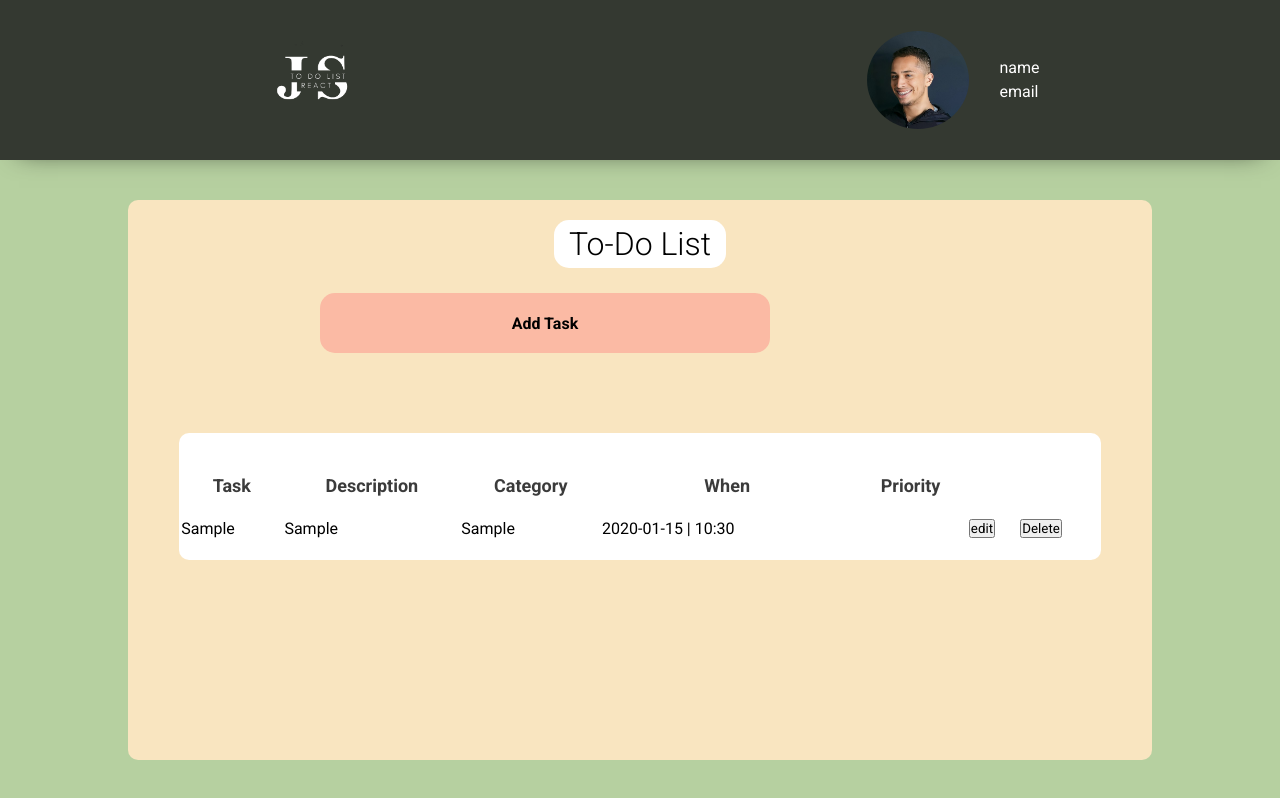
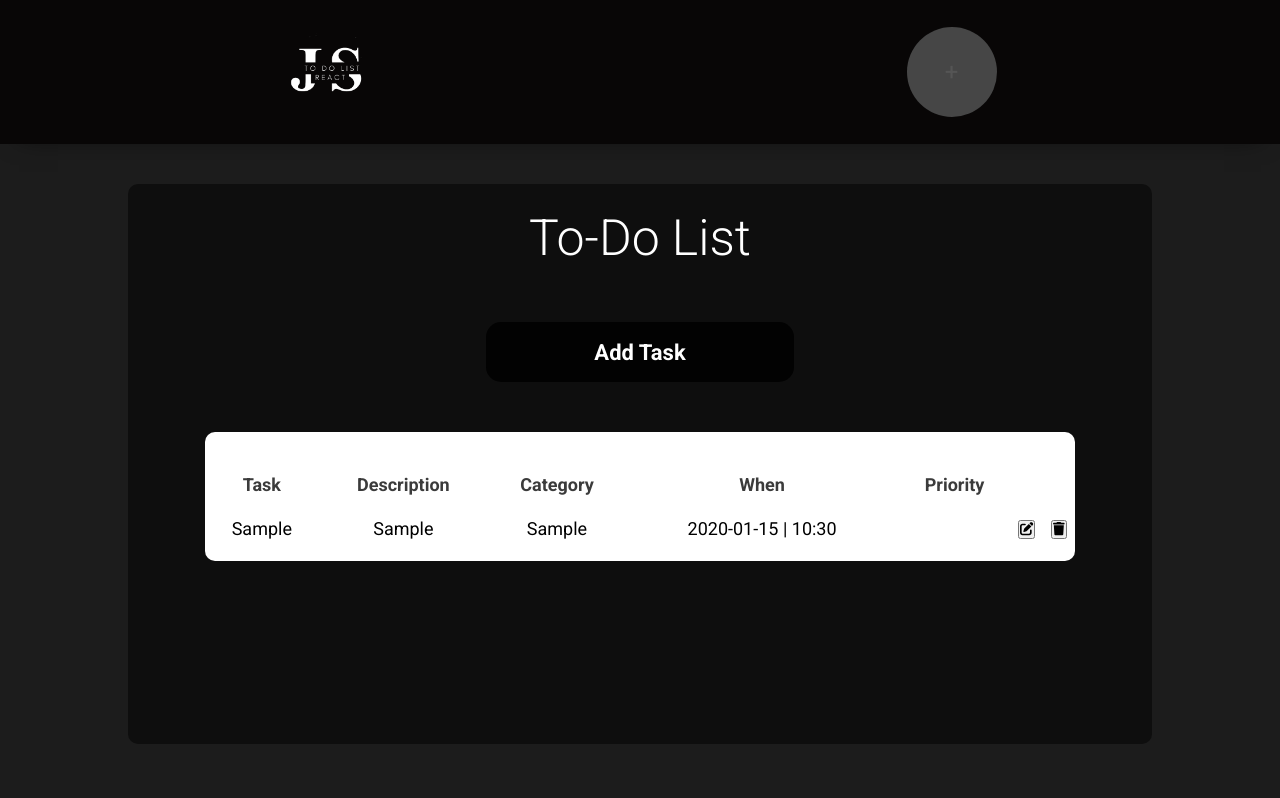
Before and after one commit to DaviAbranges/To-do-List, a React (Vite) app: page /addTask in a window 1280 px wide. Both pictures are taken after typing "Sample", "Sample", "Sample", "2020-01-15", "10:30" into the empty fields and a click on the button "Save". Built offline with nearby package versions, Linux system fonts and the light colour scheme.

Commit message:
style: implements full styling

```diff
--- a/package.json
+++ b/package.json
@@ -10,7 +10,10 @@
     "preview": "vite preview"
   },
   "dependencies": {
+    "@fortawesome/free-solid-svg-icons": "^6.4.0",
+    "@fortawesome/react-fontawesome": "^0.2.0",
     "react": "^18.2.0",
+    "react-icons": "^4.10.1",
     "react-router-dom": "^6.14.2"
   },
   "devDependencies": {
--- a/src/addTask/AddTask.css
+++ b/src/addTask/AddTask.css
@@ -9,19 +9,20 @@
 
 .addTask{
   height: 100vh;
-  background-color: #b6d0a0;
+  background-color: #1c1c1c;
 }
 
 .containerAddTask {
-  background-color: #f9e5c0;
+  background-color: #0e0e0e;
   display: flex;
-  width: 80%;
+  width: 75%;
   margin: 40px auto;
   border-radius: 10px;
   height: 70vh;
   justify-content: center;
   align-items: center;
   flex-wrap: wrap;
+
 }
 
 .containerAddTask form{
@@ -53,14 +54,15 @@
 }
 
 .containerAddTask form span{
-  color: black;
+  color: white;
   font-weight: 400;
+  font-size:  20px;
 }
 
 .containerAddTask form label {
-  color: black;
-  font-weight: 400
-
+  color: white;
+  font-weight: 400;
+  font-size:  20px;
 }
 
 .containerAddTask form textarea{
@@ -84,14 +86,14 @@
   border: none;
   border-radius: 7px;
   margin-right: 8px;
-  background-color: green;
+  background-color: rgb(72, 192, 72);
   cursor: pointer;
 
 }
 
 .buttonsAddTask :last-child{
   padding: 20px;
-  background-color: red;
+  background-color: rgb(184, 42, 42);
   width: 150px;
   border: none;
   border-radius: 7px;
--- a/src/components/Header/Header.css
+++ b/src/components/Header/Header.css
@@ -1,18 +1,16 @@
+@import url('https://fonts.googleapis.com/css2?family=Roboto:wght@300;400;700&display=swap');
+
 .logo{
   height: 146px;
   border-radius: 50%;
 }
 
-.perfilImage{
-  height: 98px;
-  border-radius: 50%;
-}
 
 .header{
   display: flex;
   justify-content: space-around;
-  max-height: 20vh;
-  min-height: 20vh;
+  max-height: 18vh;
+  min-height: 18vh;
   align-items: center;
 }
 
@@ -22,12 +20,80 @@
   align-items: center;
   line-height: 1.5;
   color: white;
+  font-size: 20px;
 }
 
+
 .header{
-  background-color: rgba(29, 29, 29, 0.842);;
+  background-color: rgb(8, 6, 6);
   padding: 20px 0;
   -webkit-box-shadow: 0px 10px 25px -19px rgba(0,0,0,0.75);
   -moz-box-shadow: 0px 10px 25px -19px rgba(0,0,0,0.75);
   box-shadow: 0px 10px 25px -19px rgba(0,0,0,0.75);
 }
+
+.perfil input[type="file"] {
+  display: none;
+}
+
+.perfilImageContainer {
+  width: 90px;
+  height: 90px;
+  border-radius: 50%;
+  background-color: rgb(70, 70, 70);
+  display: flex;
+  align-items: center;
+  justify-content: center;
+  overflow: hidden;
+  position: relative;
+}
+
+.perfilImageContainer img {
+  width: 100%;
+  height: 100%;
+  object-fit: cover;
+}
+
+.perfilImageContainer span {
+  position: absolute;
+  top: 50%;
+  left: 50%;
+  transform: translate(-50%, -50%);
+  font-size: 24px;
+  color: #555;
+}
+
+.perfil .datasPerfil {
+  margin-top: 8px;
+  font-family: 'Roboto', sans-serif;
+  font-size: 18px;
+  font-weight: 700;
+}
+
+.perfil .datasPerfil :last-child{
+  color: rgb(107, 107, 107);
+}
+
+.perfil input[type="file"] + .perfilImageContainer:hover {
+  background-color: #ddd;
+}
+
+.perfil input[type="file"] + .perfilImageContainer::before {
+  content: '';
+  position: absolute;
+  top: 0;
+  left: 0;
+  width: 100%;
+  height: 100%;
+  display: flex;
+  align-items: center;
+  justify-content: center;
+  color: #555;
+  font-size: 14px;
+  transition: background-color 0.3s ease;
+  pointer-events: none;
+}
+
+.perfil input[type="file"]:focus + .perfilImageContainer::before {
+  background-color: rgba(255, 255, 255, 0.8);
+}
--- a/src/components/Header/Header.jsx
+++ b/src/components/Header/Header.jsx
@@ -1,18 +1,44 @@
+import { useState, useContext } from 'react';
+import TaskContext from '../../context/TaskContext';
 import logo from '../../images/logo.png';
 import './Header.css';
-import perfil from '../../images/perfil.jpeg';
 
 export default function Header() {
+  const [profileImage, setProfileImage] = useState(null);
+  const { name, email } = useContext(TaskContext);
+
+  const handleProfileImageChange = (event) => {
+    const file = event.target.files[0];
+
+    if (file) {
+      const reader = new FileReader();
+      reader.onloadend = () => {
+        setProfileImage(reader.result);
+      };
+      reader.readAsDataURL(file);
+    } else {
+      setProfileImage(null);
+    }
+  };
+
   return (
     <div className="header">
       <img src={logo} alt="" className="logo" />
-      <div className="perfil">
-        <img src={perfil} alt="" className="perfilImage" />
+      <label htmlFor="profileInput" className="perfil">
+        <input
+          type="file"
+          id="profileInput"
+          accept="image/*"
+          onChange={handleProfileImageChange}
+        />
+        <div className="perfilImageContainer">
+          {profileImage ? <img src={profileImage} alt="Perfil" className="perfilImage" /> : <span>+</span>}
+        </div>
         <div className="datasPerfil">
-          <p>name</p>
-          <p>email</p>
+          <p>{name}</p>
+          <p>{email}</p>
         </div>
-      </div>
+      </label>
     </div>
   );
 }
--- a/src/components/Table/Table.css
+++ b/src/components/Table/Table.css
@@ -1,7 +1,7 @@
 @import url('https://fonts.googleapis.com/css2?family=Roboto:wght@300;400;700&display=swap');
 .table{
   background-color: white;
-  width: 90%;
+  width: 85%;
   height: auto;
   border-radius: 10px;
   padding-top: 40px;
@@ -15,9 +15,31 @@ thead th {
   font-weight: 700;
   font-size: 18px;
 }
+head th {
+  text-align: center; /* Centraliza o conteúdo do cabeçalho */
+}
 
-tbody th{
-  font-size: 16px;
-  font-family: 'Roboto', sans-serif;
-  font-weight:400;
+tbody td {
+  text-align: center; /* Centraliza o conteúdo das células do corpo da tabela */
 }
+.yellow{
+  color: rgb(255, 115, 0);
+  font-weight: 700;
+  font-size: 18px;
+}
+
+.green{
+  color: green;
+  font-weight: 700;
+  font-size: 18px;
+}
+
+.red{
+  color: red;
+  font-weight: 700;
+  font-size: 18px;
+}
+
+tbody tr {
+  font-size: 18px;
+}
--- a/src/components/Table/Table.jsx
+++ b/src/components/Table/Table.jsx
@@ -2,6 +2,8 @@ import { useContext } from 'react';
 import './Table.css';
 import { useNavigate } from 'react-router-dom';
 import TaskContext from '../../context/TaskContext';
+import { FontAwesomeIcon } from '@fortawesome/react-fontawesome';
+import { faEdit, faTrash } from '@fortawesome/free-solid-svg-icons';
 
 export default function Table() {
   const { todoList, setFormData, setTodoList } = useContext(TaskContext);
@@ -45,13 +47,13 @@ export default function Table() {
               {' '}
               {task.time}
             </td>
-            <td>{task.priority}</td>
-            <td><button onClick={() => handlerEdit(task)}>edit</button></td>
-            <td><button onClick={() => handlerDelete(task)}>Delete</button></td>
+            <td className={task.priority === 'Medium' ? 'yellow' : task.priority === 'High' ? 'red' : 'green'}>{task.priority}</td>
+            <td><button onClick={() => handlerEdit(task)}><FontAwesomeIcon icon={faEdit} /></button></td>
+            <td><button onClick={() => handlerDelete(task)}><FontAwesomeIcon icon={faTrash} /></button></td>
           </tr>
         ))}
 
       </tbody>
-    </table>
+    </table >
   );
 }
--- a/src/context/TaskProvider.jsx
+++ b/src/context/TaskProvider.jsx
@@ -13,6 +13,8 @@ function TaskProvider({ children }) {
   });
   const [todoList, setTodoList] = useState([]);
   const [nextTaskId, setNextTaskId] = useState(1);
+  const [email, setEmail] = useState('')
+  const [name, setName] = useState('')
   const value = useMemo(() => ({
     formData,
     setFormData,
@@ -20,7 +22,11 @@ function TaskProvider({ children }) {
     setTodoList,
     nextTaskId,
     setNextTaskId,
-  }), [formData, todoList, nextTaskId]);
+    email,
+    setEmail,
+    name,
+    setName
+  }), [formData, todoList, nextTaskId, email, name]);
 
   return (
     <TaskContext.Provider value={value}>
--- a/src/screens/Login/Login.css
+++ b/src/screens/Login/Login.css
@@ -9,13 +9,13 @@
   align-items: center;
   height: 100vh;
   /* background-color: #8a57ff; */
-  background-color: #b6d0a0;
+  background-color: #1c1c1c;
 }
 
 .loginContainer{
   display: flex;
   flex-direction: column;
-  background-color: #f9e5c0;
+  background-color: #383838;
   /* -webkit-box-shadow: 0px 12px 94px -9px rgba(0,0,0,0.75);
   -moz-box-shadow: 0px 12px 94px -9px rgba(0,0,0,0.75);
   box-shadow: 0px 12px 94px -9px rgba(0,0,0,0.75); */
@@ -46,7 +46,7 @@
 }
 
 .inputLogin:focus{
-  border: #ff667c 1px solid;
+  border: #000000 1px solid;
   font-size: 10px;
 }
 .inputLogin::placeholder{
@@ -67,10 +67,25 @@
   border-radius: 10px;
   border: 1px rgba(0, 0, 0, 0.356) solid;
   font-size: 14px;
-  background-color: #fbbaa4;
+  background-color: #0000004f;
   color: black;
   font-family: 'Roboto', sans-serif;
   font-weight: 400;
+}
+
+.buttonEnabled{
+  background-color: rgb(156, 153, 153);
+
+}
+
+.loginContainer h1{
+  font-size: 50px;
+  color: aliceblue;
+  mix-blend-mode: luminosity;
+}
+
+.buttonDisabled{
+  background-color: white;
 }
 
 .loginButton:hover{
--- a/src/screens/Login/Login.jsx
+++ b/src/screens/Login/Login.jsx
@@ -1,10 +1,15 @@
-import { useState } from 'react';
+import { useContext, useState } from 'react';
 import { useNavigate } from 'react-router-dom';
 import './Login.css'
+import TaskContext from '../../context/TaskContext';
 function LoginPage() {
-  const [email, setEmail] = useState('');
-  const [password, setPassword] = useState('');
   const [isButtonClickable, setIsButtonClickable] = useState(false);
+  const [password, setPassword] = useState('')
+  const { email, setEmail, setName } = useContext(TaskContext)
+
+  const handleNameChange = (event) => {
+    setName(event.target.value)
+  }
 
   const validateEmailAndPassword = () => {
     const isValidEmail = /\S+@\S+\.\S+/.test(email);
@@ -29,10 +34,15 @@ function LoginPage() {
     }
   };
 
+
   return (
-    <div className="loginPage">
+    < div className="loginPage" >
       <div className="loginContainer">
+        <h1>TO DO LIST</h1>
         <div className="loginInputs">
+          <label htmlFor='name'>
+            <input type="text" placeholder='name' className='inputLogin' onChange={handleNameChange} />
+          </label>
           <label htmlFor="email">
             <input
               type="text"
@@ -55,12 +65,13 @@ function LoginPage() {
           </label>
         </div>
         <div className="loginButtons">
-          <button className="loginButton" onClick={handleLogin} disabled={!isButtonClickable}>
+          <button className={`loginButton ${isButtonClickable ? 'buttonEnabled' : 'buttonDisabled'}`}
+            onClick={handleLogin} disabled={!isButtonClickable} >
             Entrar
           </button>
         </div>
       </div>
-    </div>
+    </div >
 
   );
 }
--- a/src/screens/ToDoList/ToDoList.css
+++ b/src/screens/ToDoList/ToDoList.css
@@ -2,20 +2,21 @@
 .Todolist{
   height: 100vh;
   /* background-color: rgba(29, 29, 29, 0.842); */
-  background-color: #b6d0a0;
+  background-color: #1c1c1c;
 }
 
 .Todolist h1{
-  background-color: white;
+  color: white;
   padding: 5px 15px;
   border-radius: 15px;
   margin-top: 20px;
+  font-size: 50px;
   font-family: 'Roboto', sans-serif;
   font-weight: 100;
 }
 
 .to-doListContainer{
-  background-color: #f9e5c0;
+  background-color: #0e0e0e;
   display: flex;
   flex-direction: column;
   width: 80%;
@@ -28,32 +29,24 @@
 
 .buttons > :first-child{
   margin-right: 190px;
-  width: 450px;
-  height: 60px;
+
   border-radius: 15px;
   border: none;
 }
-
-.buttons > button{
-  background-color: #fbbaa4;
+.button{
+  width: 30%;
+  margin: 50px auto;
   height: 60px;
-  width: 160px;
+  background-color: rgba(0, 0, 0, 0.89);;
+  color: white;
   border: none;
   border-radius: 15px;
   font-family: 'Roboto', sans-serif;
   font-weight: 700;
-  font-size: 16px;
+  font-size: 22px;
 }
-
-.buttons{
-  display: flex;
-  gap: 20px;
-  margin-bottom: 80px;
-  max-width: 90%;
-  margin-top: 25px;
-}
-
-.buttons > button:hover{
-  background-color: #ff8a63e0;
+.button:hover{
+  background-color: white;
+  color: black;
   cursor: pointer;
 }
--- a/src/screens/ToDoList/ToDoList.jsx
+++ b/src/screens/ToDoList/ToDoList.jsx
@@ -29,9 +29,7 @@ export default function ToDoList() {
       <Header />
       <div className="to-doListContainer">
         <h1>To-Do List</h1>
-        <div className="buttons">
-          <button onClick={handlerAddTask}>Add Task</button>
-        </div>
+        <button onClick={handlerAddTask} className='button'>Add Task</button>
         <Table />
       </div>
     </div>
```
Also changed, not shown: 1 other file (tests, documents, lock files or other folders).
